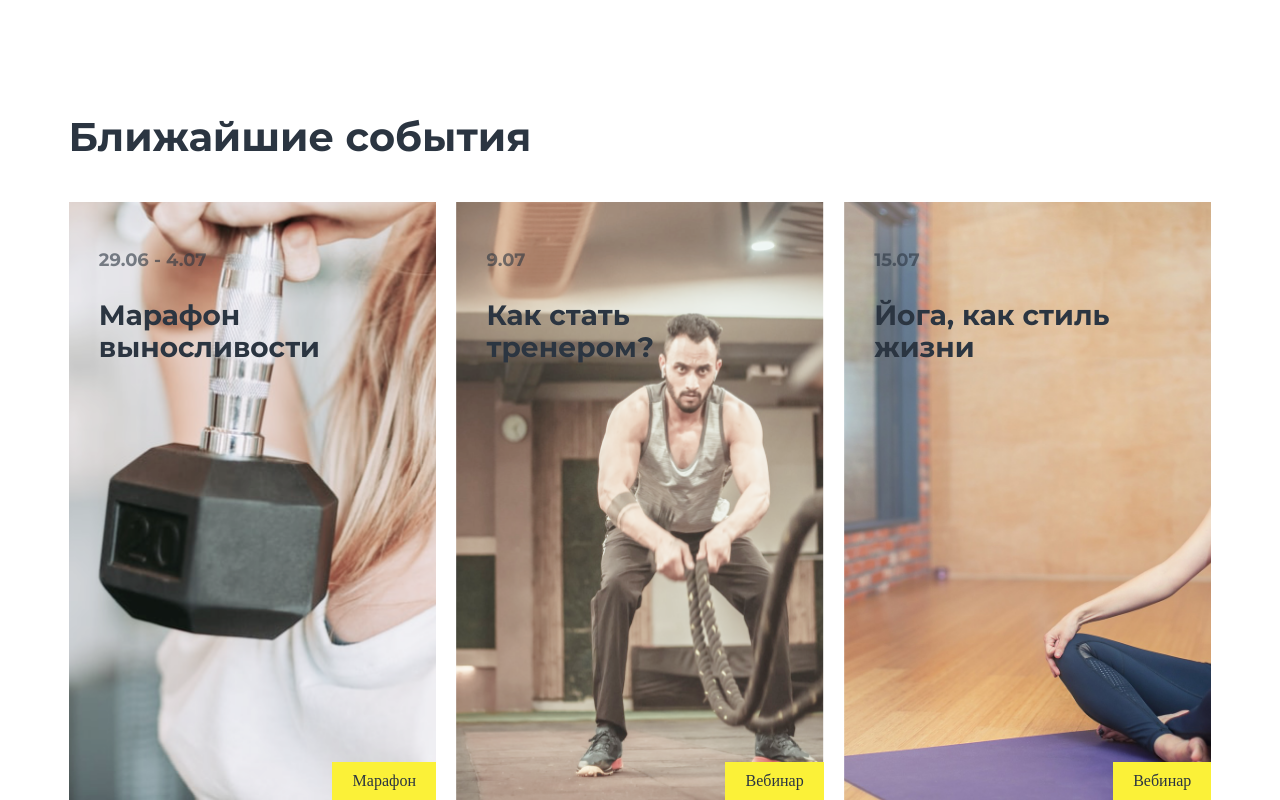
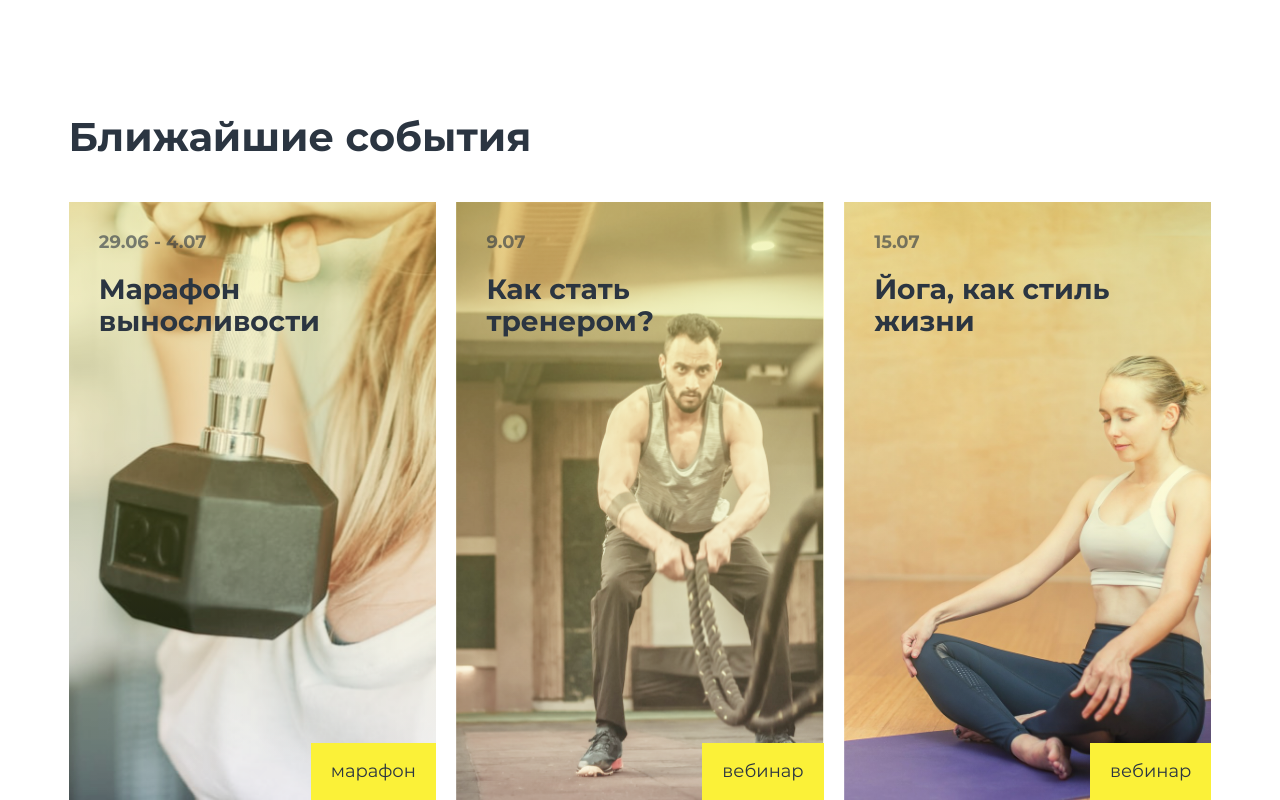
Before and after one commit to MESmirnov69/Module01-Gym, a plain HTML site: page index.html in a window 1280 px wide. Shown: the part 960-1760 px from the top of the page. Drawn offline with Linux system fonts and the light colour scheme; files that its build step writes are made by us from their sources.

Commit message:
add styles

```diff
--- a/index.html
+++ b/index.html
@@ -66,8 +66,9 @@
                         <div class="info-grid-item">
                             <div class="info-grid-cover">
                                 <img src="/images/maraphon.png" alt=марафон">
+                                <div class="gradient"></div>
                                 <button type="button" class="info-grid-btn">
-                                    <a class="info-btn-text" href="#">Марафон</a>
+                                    <a class="info-btn-text" href="#">марафон</a>
                                 </button>
                             </div>
                             <div class="info-grid-text">
@@ -81,8 +82,9 @@
                         <div class="info-grid-item">
                             <div class="info-grid-cover">
                                 <img src="/images/Vebinar 1.png" alt="Вебинар">
+                                <div class="gradient"></div>
                                 <button type="button" class="info-grid-btn">
-                                    <a class="info-btn-text" href="#">Вебинар</a>
+                                    <a class="info-btn-text" href="#">вебинар</a>
                                 </button>
                             </div>
                             <div class="info-grid-text">
@@ -93,8 +95,9 @@
                         <div class="info-grid-item">
                             <div class="info-grid-cover">
                                 <img class="yoga" src="/images/yoga.jpg" alt="йога">
+                                <div class="gradient"></div>
                                 <button type="button" class="info-grid-btn">
-                                    <a class="info-btn-text" href="#">Вебинар</a>
+                                    <a class="info-btn-text" href="#">вебинар</a>
                                 </button>
                             </div>
                             <div class="info-grid-text">
--- a/styles/main.css
+++ b/styles/main.css
@@ -126,7 +126,6 @@ li {
     margin-bottom: 40px;
 }
 .text-info a {
-    display: ;
     font-family: "Montserrat-Bold";
     font-weight: 700;
     font-size: 16px;
@@ -165,7 +164,6 @@ li {
     height: 850px;
     background: linear-gradient(90deg, #FBF138 0%, rgba(253, 249, 182, 0.45) 145.23%);
     opacity: 20%;
-
 }
 .visual img {
     width: 996px;
@@ -196,6 +194,18 @@ li {
     height: 598px;
     position: relative;
 }
+.gradient {
+    height: 100%;
+    width: 100%;
+    background: linear-gradient(180deg, #FBF138 0%, rgba(253, 249, 182, 0) 100%);
+    position: absolute;
+    top: 0px;
+    left: 0px;
+    opacity: 30%;
+}
+.info-grid-item:hover:nth-child(1) .gradient {
+    opacity: 60%;
+}
 .info-grid-cover img {
     position: absolute;
     left: 50%;
@@ -216,6 +226,7 @@ li {
     font-size: 28px;
     color: rgba(43, 53, 65, 1);
     max-width: 259px;
+    margin: 0;
 }
 .info-grid-date {
     font-family: "montserrat-bold";
@@ -223,19 +234,25 @@ li {
     font-size: 18px;
     color:rgba(43, 53, 65, 1);
     opacity: 60%;
+    margin-top: 0;
+    margin-bottom: 20px;
 }
 .info-grid-btn {
     position: absolute;
     border: none;
     background-color: #FBF138;
-    padding: 10px 20.2px;
+    padding: 15px 20.2px;
     bottom: 0px;
     right: 0px;
     cursor: pointer;
 }
 .info-btn-text {
     color: rgba(43, 53, 65, 1);
-    ;
+    font-family: "montserrat-regular";
+    font-weight: 400;
+    font-size: 18px;
+    text-align: center;
+    line-height: 27px;
 }
 .info-grid-maraphon {
     border: none;
@@ -259,3 +276,6 @@ li {
     text-align: center;
     z-index: 1;
 }
+.yoga {
+    object-position: -408px;
+}
```
